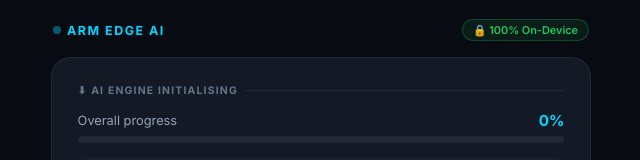
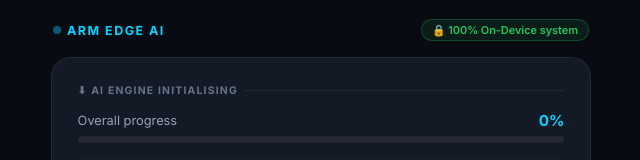
Before and after one commit to Manikeshmk/Arm_challenge, a plain HTML site: page index.html in a window 1280 px wide. Shown: the top 160 px of the page, without its empty margins (319-959 px from the left). Drawn offline with Linux system fonts and the light colour scheme.

Commit message:
minor changes

```diff
--- a/index.html
+++ b/index.html
@@ -733,7 +733,7 @@
     <!-- Header -->
     <div class="header">
         <div class="brand"><span class="brand-dot"></span> Arm Edge AI</div>
-        <div class="offline-chip">🔒 100% On-Device</div>
+        <div class="offline-chip">🔒 100% On-Device system</div>
     </div>
 
     <!-- Error Banner -->
```
